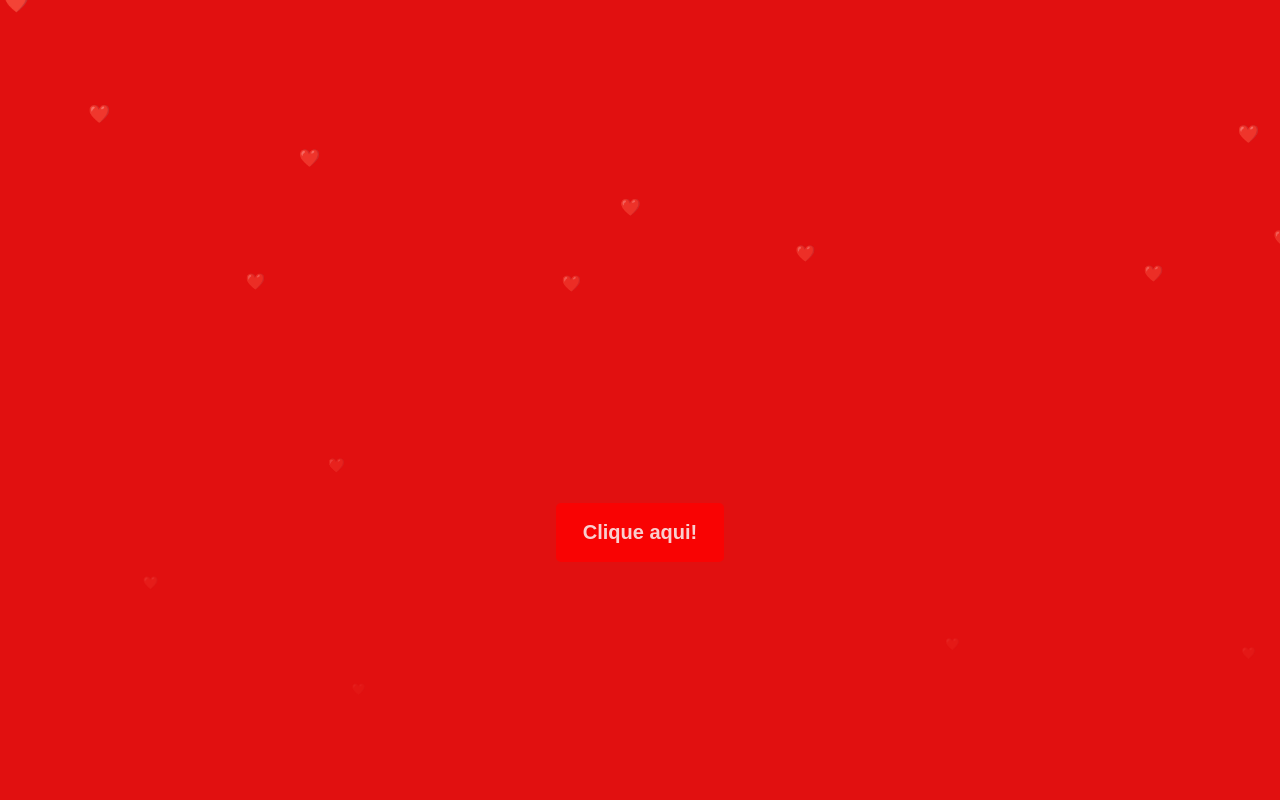
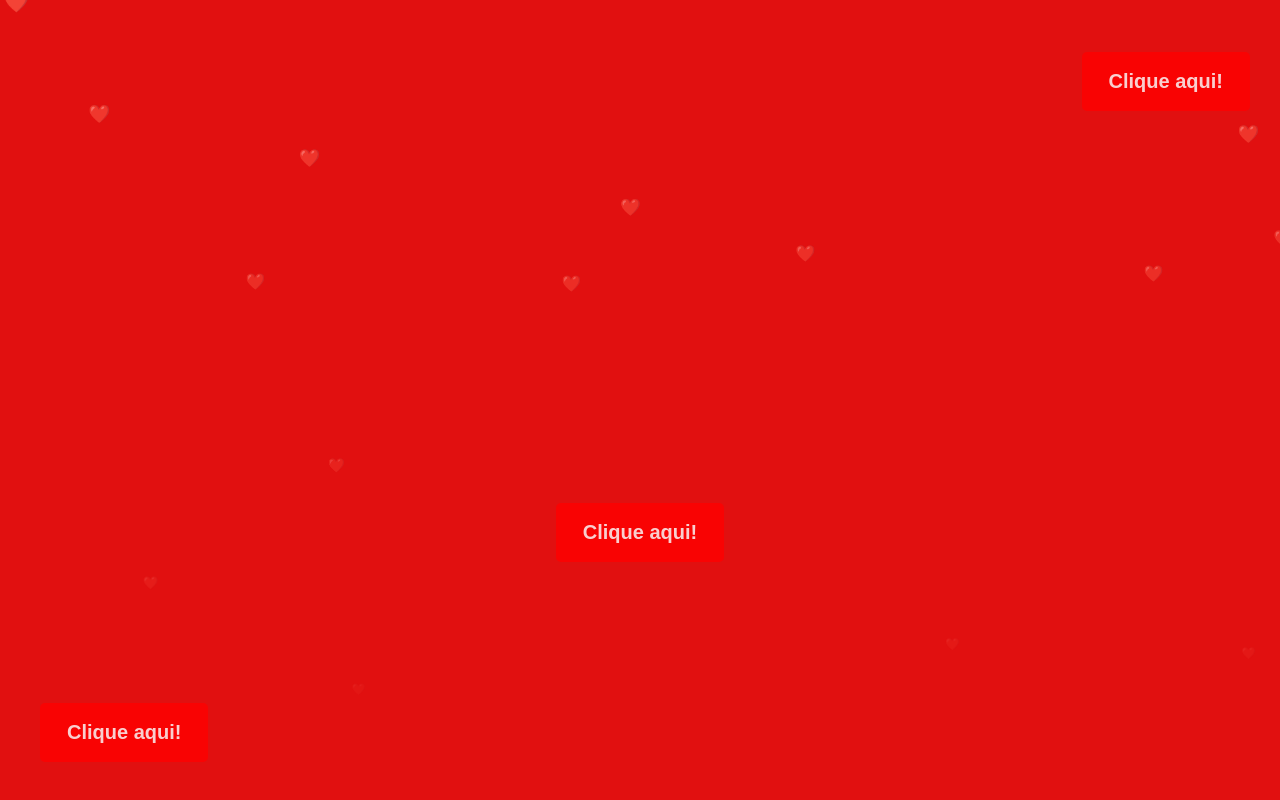
Before and after one commit to RafaelSantosS12/dia-da-mulher, a plain HTML site: page index.html in a window 1280 px wide. Drawn offline with Linux system fonts and the light colour scheme; a web font is replaced by a local one.

Commit message:
Adicionado mais dois botoes de clique

```diff
--- a/css/style.css
+++ b/css/style.css
@@ -25,8 +25,6 @@ body{
     display: flex;
     justify-content: center;
     align-items: center;
-    position: absolute;
-    bottom: 250px;
 }
 
 
@@ -41,9 +39,45 @@ body{
     cursor: pointer;
     opacity: 80%;
     transition: transform .3s;
+    position: absolute;
+    bottom: 250px;
 }
 
-#clique:hover{
+#clique2{
+    display: flex;
+    background-color: red;
+    color: white;
+    padding: 18px 27px;
+    font-weight: 600;
+    font-size: 20px;
+    border: none;
+    border-radius: 5px;
+    cursor: pointer;
+    opacity: 80%;
+    transition: transform .3s;
+    position: absolute;
+    bottom: 50px;
+    left: 40px;
+}
+
+#clique3{
+    display: flex;
+    background-color: red;
+    color: white;
+    padding: 18px 27px;
+    font-weight: 600;
+    font-size: 20px;
+    border: none;
+    border-radius: 5px;
+    cursor: pointer;
+    opacity: 80%;
+    transition: transform .3s;
+    position: absolute;
+    top: 40px;
+    right: 30px;
+}
+
+#clique:hover, #clique2:hover, #clique3:hover{
     opacity: 100%;
     transform: scale(1.1);
 }
--- a/index.html
+++ b/index.html
@@ -12,6 +12,8 @@
     <div id="container">
         <section id="sec-button">
                 <button id="clique">Clique aqui!</button>
+                <button id="clique2">Clique aqui!</button>
+                <button id="clique3">Clique aqui!</button>
         </section>
 
         <section id="sec-msg">
```
